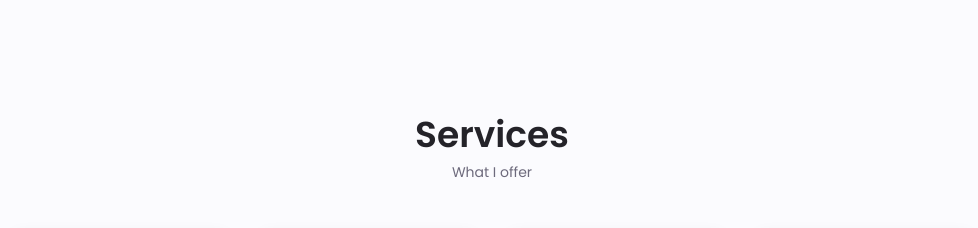
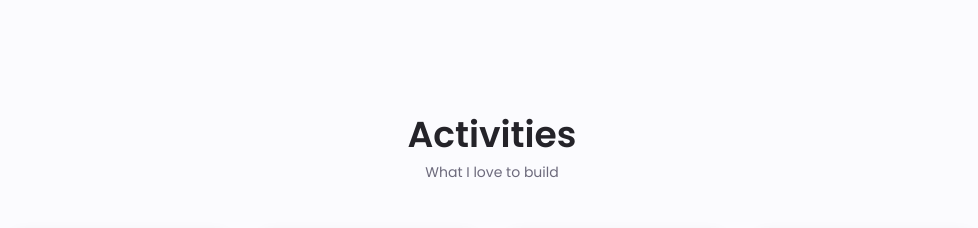
Before and after one commit to CephasTechOrg/Francis-Portfolio, a plain HTML site: page index.html in a window 1280 px wide. Shown: the part 2703-2931 px from the top of the page, without its empty margins (148-1126 px from the left). Drawn offline with nearby package versions, Linux system fonts and the light colour scheme.

Commit message:
first commit

```diff
--- a/index.html
+++ b/index.html
@@ -524,8 +524,8 @@
         </section>
         <!--==================== SERVICES ====================-->
         <section class="services section" id="services">
-            <h2 class="section__title">Services</h2>
-            <span class="section__subtitle">What I offer</span>
+            <h2 class="section__title">Activities</h2>
+            <span class="section__subtitle">What I love to build</span>
 
             <div class="services__container container grid">
                 <!--==================== SERVICE 1 ====================-->
```
